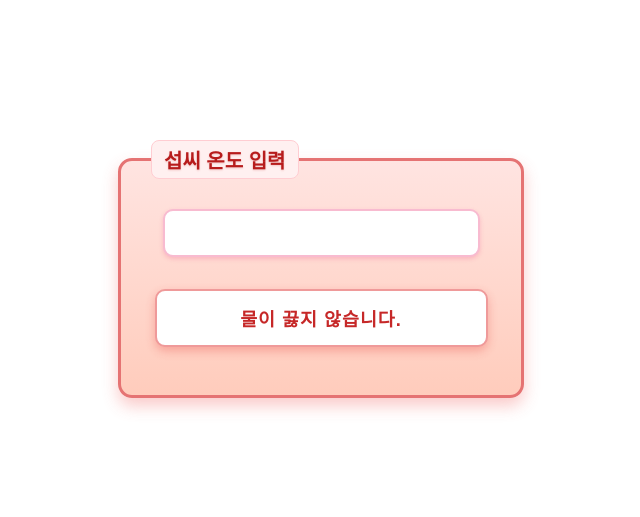
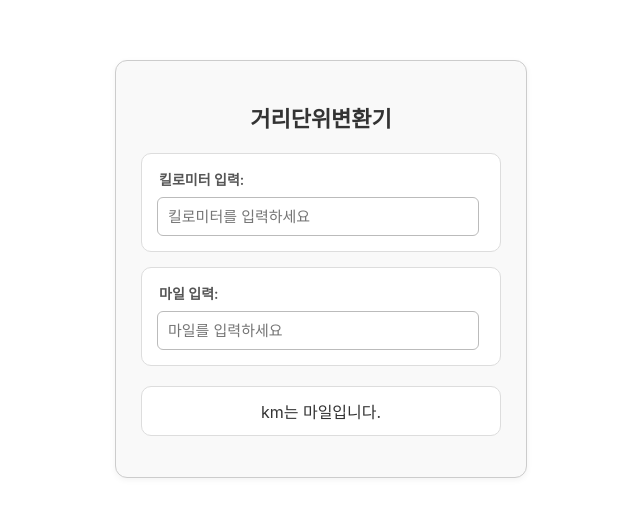
Before and after one commit to JeongYoungseo/2025_2_reactprojects, a React (Create React App) app: page / in a window 1280 px wide. Shown: the part 131-648 px from the top of the page, without its empty margins (319-959 px from the left). Built offline with nearby package versions, Linux system fonts and the light colour scheme.

Commit message:
DistanceConverter(거리변환기)

```diff
--- /dev/null
+++ b/src/chp12/ex2/ex2_1/DistanceConverter.css
@@ -0,0 +1,62 @@
+/* 전체 컨테이너 박스 */
+.converter-container {
+    width: 360px;
+    margin: 40px auto;
+    padding: 25px;
+    border: 1px solid #ccc;
+    border-radius: 12px;
+    background-color: #f9f9f9;
+    box-shadow: 0 2px 6px rgba(0,0,0,0.05);
+}
+
+/* 제목 */
+.converter-container h1 {
+    text-align: center;
+    font-size: 22px;
+    margin-bottom: 20px;
+    color: #333;
+}
+
+/* 입력 박스 정렬 */
+.input-group {
+    display: flex;
+    flex-direction: column;
+    gap: 15px;
+}
+
+/* DistanceInput 각각의 박스 */
+.input-box {
+    padding: 15px;
+    border: 1px solid #ddd;
+    border-radius: 10px;
+    background-color: white;
+}
+
+/* 라벨 텍스트 */
+.input-box legend {
+    font-size: 14px;
+    font-weight: 600;
+    margin-bottom: 8px;
+    color: #555;
+}
+
+/* 텍스트 입력 */
+.input-box input {
+    width: 300px;
+    padding: 10px;
+    border: 1px solid #bbb;
+    border-radius: 6px;
+    font-size: 15px;
+}
+
+/* 하단 결과 텍스트 */
+.result-text {
+    margin-top: 20px;
+    padding: 12px;
+    text-align: center;
+    background-color: #fff;
+    border: 1px solid #ddd;
+    border-radius: 10px;
+    font-size: 16px;
+    color: #333;
+}
--- /dev/null
+++ b/src/chp12/ex2/ex2_1/DistanceConverter.jsx
@@ -0,0 +1,64 @@
+import React, {useState} from "react";
+import DistanceInput from "./DistanceInput";
+import './DistanceConverter.css'
+
+
+function toKilometers(mile) {
+    return mile * 1.60934;
+}
+function toMiles(km) {
+    return km / 1.60934;
+}
+
+function tryConvert(distance,convert) {
+    const input = parseFloat(distance);
+    if(Number.isNaN(input)){
+        return '';
+    }
+    const outPut = Math.round(convert(input)*1000)/1000;
+    return outPut.toString();
+}
+
+function DistanceConverter() {
+    const [distance,setDistance] = useState("");
+    const [unit, setUnit] = useState("km");
+
+    const handleKilometerChange = (distance) => {
+        setDistance(distance);
+        setUnit("km");
+    };
+
+    const handleMileChange = (distance) => {
+        setDistance(distance);
+        setUnit("mile");
+    };
+
+    const kilometers = unit==="mile" ? tryConvert(distance,toKilometers) : distance
+    const miles = unit==="km" ? tryConvert(distance,toMiles) : distance
+
+    return(
+        <div className={"converter-container"}>
+            <h1>거리단위변환기</h1>
+            <div className={"input-group"}>
+                <div className={"input-box"}>
+                    <DistanceInput
+                        unit={"km"}
+                        distance={kilometers}
+                        onDistanceChange={handleKilometerChange}
+                    />
+                </div>
+                <div className={"input-box"}>
+                    <DistanceInput
+                        unit={"mile"}
+                        distance={miles}
+                        onDistanceChange={handleMileChange}
+                    />
+                </div>
+            </div>
+            <p className={"result-text"}>
+                {kilometers}km는  {miles}마일입니다.
+            </p>
+        </div>
+    );
+}
+export default DistanceConverter;
--- /dev/null
+++ b/src/chp12/ex2/ex2_1/DistanceInput.jsx
@@ -0,0 +1,22 @@
+import React from "react";
+
+const unitNames ={
+    km: "킬로미터",
+    mile: "마일"
+}
+function DistanceInput(props) {
+    const handleChange = (event) => {
+        props.onDistanceChange(event.target.value);
+    };
+
+    return(
+        <div>
+            <legend>
+                {unitNames[props.unit]} 입력:
+            </legend>
+            <input type={"text"} value={props.distance}
+                   placeholder={`${unitNames[props.unit]}를 입력하세요`} onChange={handleChange}/>
+        </div>
+    );
+}
+export default DistanceInput;
--- a/src/index.js
+++ b/src/index.js
@@ -3,9 +3,9 @@ import ReactDOM from 'react-dom/client';
 import './index.css';
 import App from './App';
 import reportWebVitals from './reportWebVitals';
-import BoilVerdict from "./chp12/ex1/BoilVerdict";
-import ConfirmBoilVerdict from "./chp12/ex1/ConfirmBoilVerdict";
-import "./chp12/ex1/ConfirmBoilVerdict.css";
+import DistanceConverter from "./chp12/ex2/ex2_1/DistanceConverter";
+import './chp12/ex2/ex2_1/DistanceConverter.css';
+
 
 
 
@@ -21,7 +21,7 @@ const root = ReactDOM.createRoot(document.getElementById('root'));
 
 root.render(
         <React.StrictMode>
-             <ConfirmBoilVerdict/>
+             <DistanceConverter/>
          </React.StrictMode>
      );
 
```
